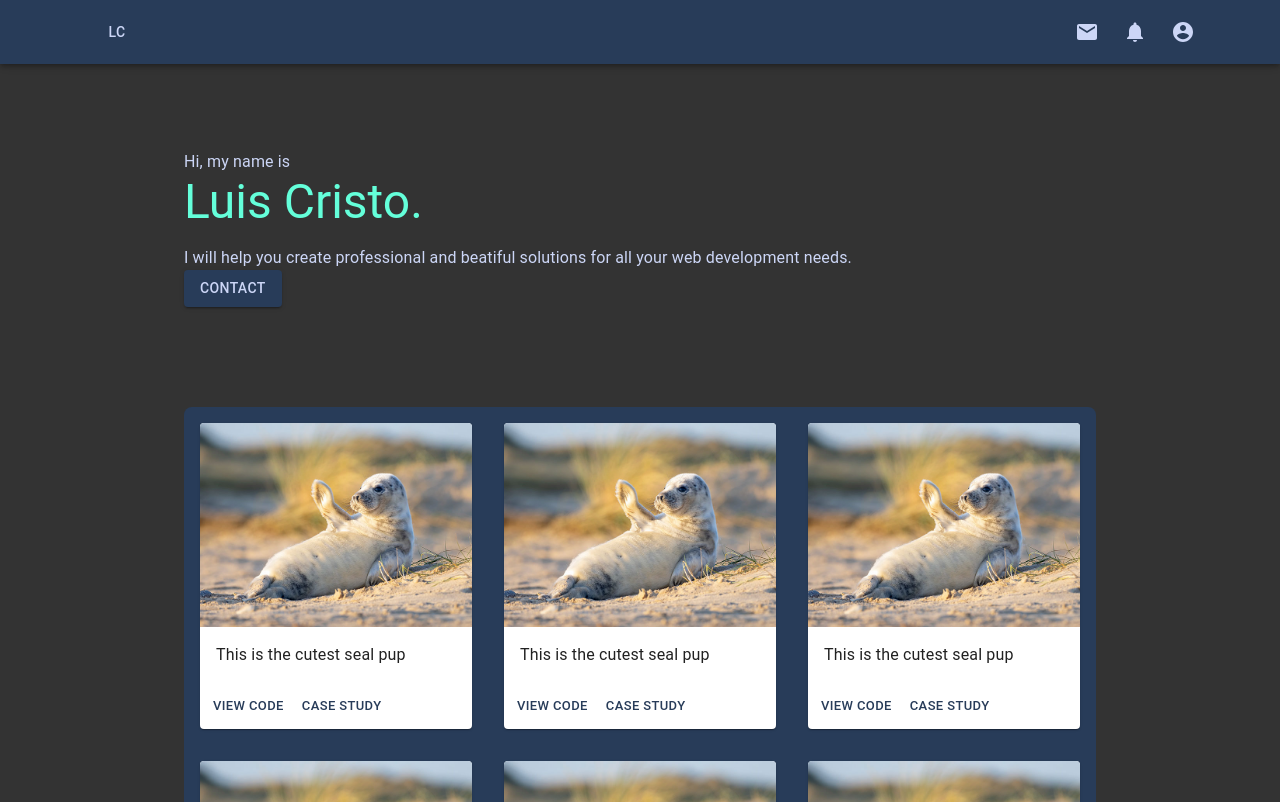
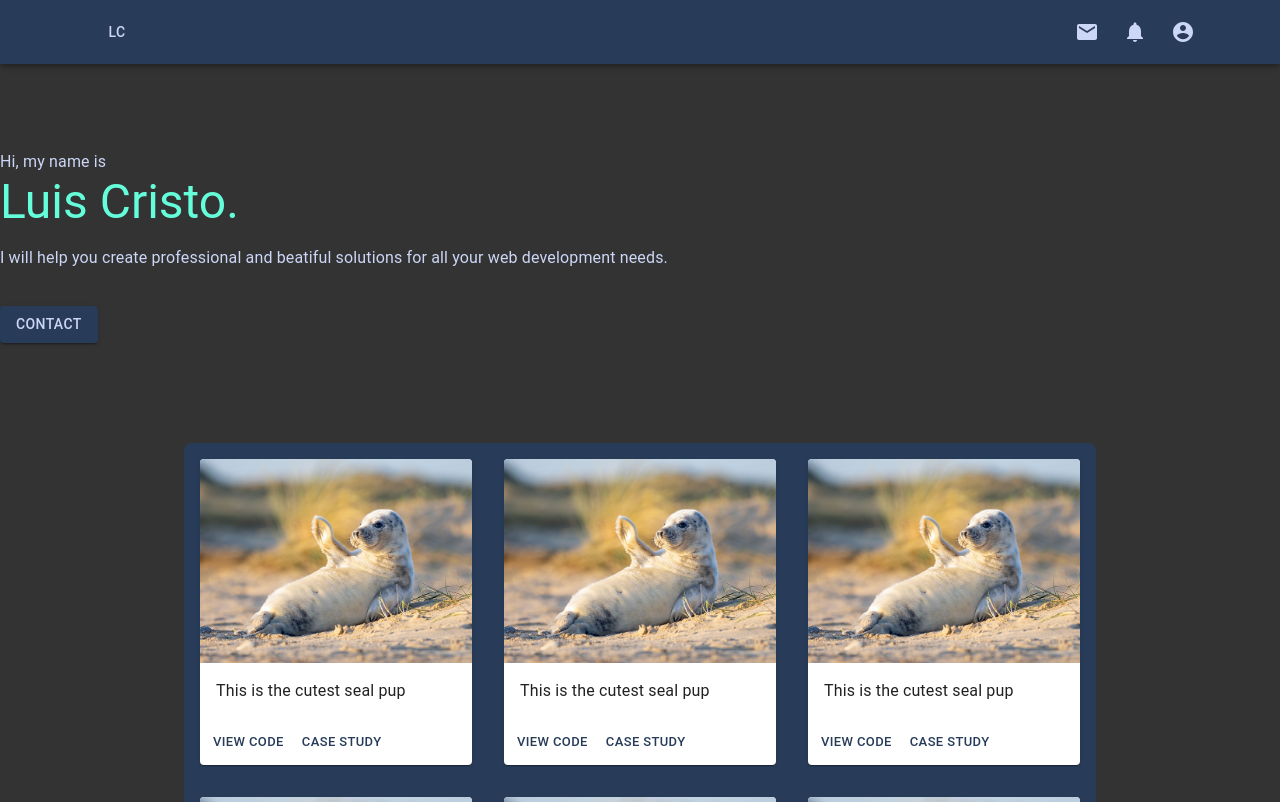
Before and after one commit to Blazekla/portfolio, a React (Create React App) app: page / in a window 1280 px wide. Shown: the top 802 px of the page. Built offline with nearby package versions, Linux system fonts and the light colour scheme.

Commit message:
Animation to the hero content

```diff
--- a/src/App.js
+++ b/src/App.js
@@ -24,6 +24,42 @@ import {
 
 import { useTheme } from "@material-ui/core/styles";
 import { height } from "@material-ui/system";
+
+//this is currently not working. look more into it
+
+const useStyles = makeStyles(theme => ({
+  /* The animation code */
+  "@keyframes example ": {
+    from: {
+      // display: "none",
+      // visibility: "hidden",
+      opacity: 0,
+      top: "50px"
+      // transform: "translate(0px,50px)"
+      // backgroundColor: "red"
+    },
+    to: {
+      // display: "
+      visibility: "visible",
+      opacity: 1,
+      top: 0
+      // backgroundColor: "yellow"
+    }
+  },
+
+  container: {
+    visibility: "hidden",
+    //adding the postion to 'relative' helps to make the shift from bottom up!!
+    // position: "relative",
+    animationName: "$example",
+    animationDuration: "1.5s",
+    "animation-fill-mode": "forwards",
+    animationDelay: "1s",
+    // animationTimingFunction: "ease"
+    // transitionDelay: "3s",
+    animationTimingFunction: "cubic-bezier(0.645, 0.045, 0.355, 1)"
+  }
+}));
 
 const theme = {
   palette: {
@@ -53,7 +89,7 @@ const theme = {
 const theming = createMuiTheme(theme);
 
 function App() {
-  // const classes = useStyles();
+  const classes = useStyles();
 
   const theme = useTheme();
   return (
@@ -76,7 +112,9 @@ function App() {
           // className={classes.container} this one works!
         >
           {console.log(theming)}
-          <MenuAppBar />
+          <div className={classes.container}>
+            <MenuAppBar />
+          </div>
           {/* <TestBar /> */}
           <div
             className="content"
--- a/src/components/HeroUnit.js
+++ b/src/components/HeroUnit.js
@@ -5,14 +5,13 @@ import Grid from "@material-ui/core/Grid";
 import { Button } from "@material-ui/core";
 import { useTheme } from "@material-ui/core/styles";
 import makeStyles from "@material-ui/core/styles/makeStyles";
-import { NONAME } from "dns";
 
 const useStyles = makeStyles(theme => ({
   /* The animation code */
   "@keyframes example ": {
     from: {
       // display: "none",
-      visibility: "hidden",
+      // visibility: "hidden",
       opacity: 0,
       top: "50px"
       // transform: "translate(0px,50px)"
@@ -28,43 +27,45 @@ const useStyles = makeStyles(theme => ({
   },
 
   container: {
-    // width: "100px",
-    // height: "100px",
-    // backgroundColor: "red",
-    // "background-color": "red",
     visibility: "hidden",
+    //adding the postion to 'relative' helps to make the shift from bottom up!!
+    // position: "relative",
     animationName: "$example",
     animationDuration: "1.5s",
     "animation-fill-mode": "forwards",
     animationDelay: "1s",
     // animationTimingFunction: "ease"
-    // transitionDelay: "3s",
+    transitionDelay: "3s",
     animationTimingFunction: "cubic-bezier(0.645, 0.045, 0.355, 1)"
   }
 }));
-
 function HeroUnit() {
   const theme = useTheme();
   const classes = useStyles();
   return (
     <React.Fragment>
-      <Container
+      {/* <Container
         maxWidth="md"
         style={{
-          // backgroundColor: "#283c59",
           paddingTop: "150px",
           margin: "0px auto 100px"
-          // marginBottom: "40px"
-          // marginTop: "150px"
+        }}
+      > */}
+      <Grid
+        container
+        direction="column"
+        justify="space-evenly"
+        alignItems="flex-start"
+        style={{
+          paddingTop: "150px",
+          margin: "0px auto 100px"
         }}
       >
-        <Typography
-          // color="textPrimary"
-          style={{ color: theme.palette.primary.contrastText }}
-          className={classes.container}
-        >
-          Hi, my name is
-        </Typography>
+        <div className={classes.container}>
+          <Typography style={{ color: theme.palette.primary.contrastText }}>
+            Hi, my name is
+          </Typography>
+        </div>
         <Typography
           variant="h3"
           color="secondary"
@@ -75,8 +76,8 @@ function HeroUnit() {
         </Typography>
         <Typography
           style={{
-            color: theme.palette.primary.contrastText,
-            transitionDelay: "3s"
+            color: theme.palette.primary.contrastText
+            // transitionDelay: "3s"
           }}
           className={classes.container}
         >
@@ -87,19 +88,16 @@ function HeroUnit() {
           container
           spacing={4}
           justify="flex-start"
-          // style={{ marginTop: "20px" }}
+          style={{ marginTop: "20px" }}
         >
-          <Grid item>
-            <Button
-              variant="contained"
-              color="primary"
-              className={classes.container}
-            >
+          <Grid item className={classes.container}>
+            <Button variant="contained" color="primary">
               Contact
             </Button>
           </Grid>
         </Grid>
-      </Container>
+      </Grid>
+      {/* </Container> */}
     </React.Fragment>
   );
 }
```
